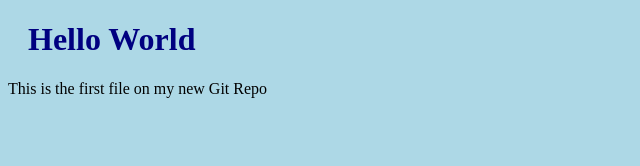
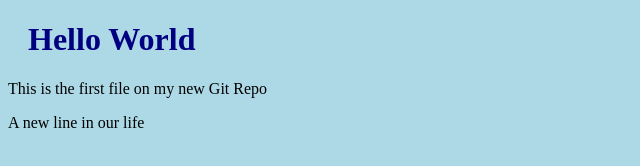
Before and after one commit to jgab40/jgabnd-project, a plain HTML site: page index.html in a window 1280 px wide. Shown: the whole page, without its empty margins (0-640 px from the left). Drawn offline with Linux system fonts and the light colour scheme.

Commit message:
Uddated index.html with a new line.

```diff
--- a/index.html
+++ b/index.html
@@ -10,5 +10,6 @@
     <h1>Hello World</h1>
 
     <p>This is the first file on my new Git Repo</p>
+    <p>A new line in our life</p>
 </body>
 </html>
```
